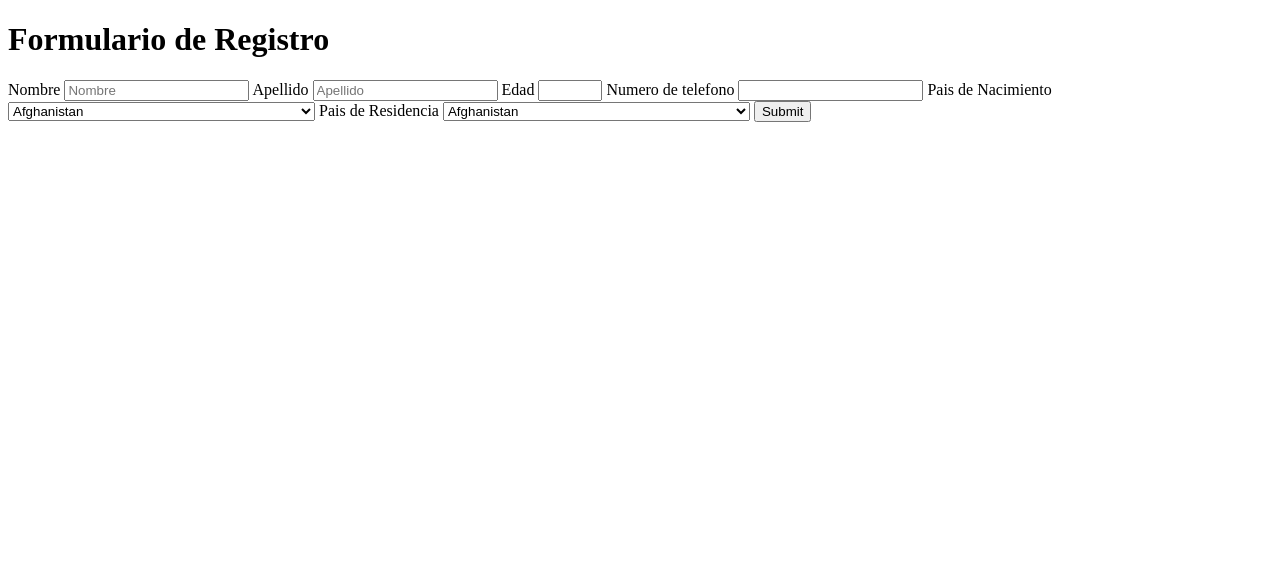
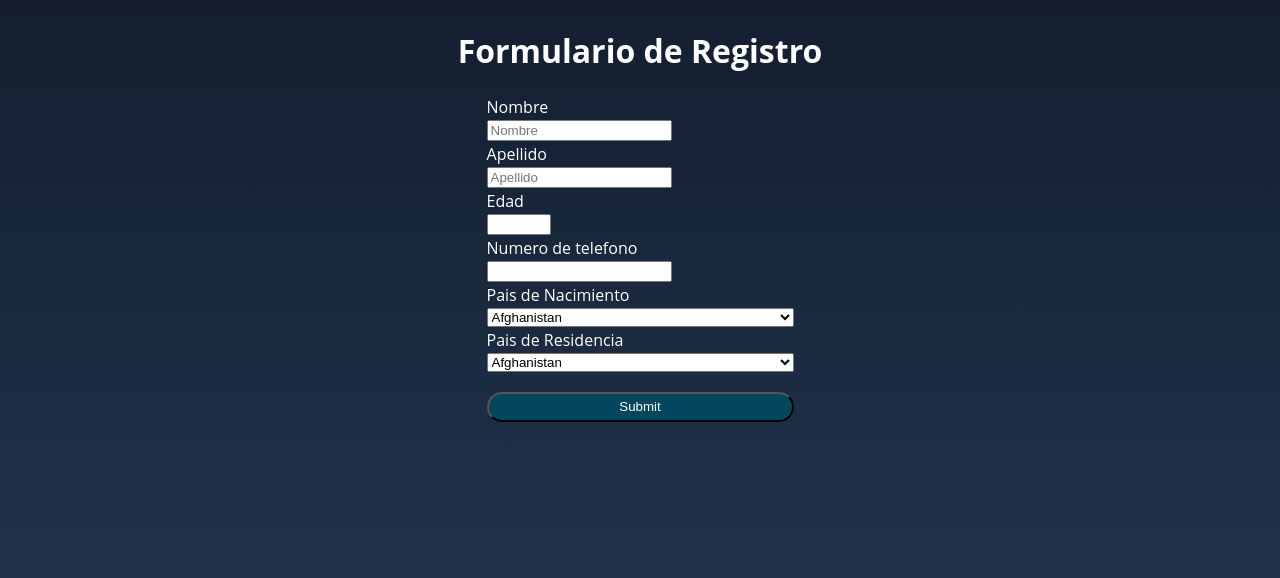
Before and after one commit to Dvillano/formulario-cursoReact, a plain HTML site: page public/index.html in a window 1280 px wide. Drawn offline with Linux system fonts and the light colour scheme.

Commit message:
Added styles of form

```diff
--- a/public/index.html
+++ b/public/index.html
@@ -4,11 +4,13 @@
     <meta charset="UTF-8">
     <meta http-equiv="X-UA-Compatible" content="IE=edge">
     <meta name="viewport" content="width=device-width, initial-scale=1.0">
+    <link rel="stylesheet" href="style.css">
     <title>Formulario de registro</title>
 </head>
 <body>
+
+    <div id="container">
         <h1>Formulario de Registro</h1>
-
         <form action="/form" method="POST">
 
             <!-- Nombre -->
@@ -526,8 +528,9 @@
                 </select>
 
             <!-- Enviar formulario -->
-        <input type="submit" name="Enviar formulario">
-
+            <input type="submit" class="send-btn" name="Enviar formulario">
         </form>
+    </div>
+    <script src="./script.js"></script>
 </body>
 </html>
--- a/public/style.css
+++ b/public/style.css
@@ -0,0 +1,40 @@
+html {
+    height: 100%;
+}
+
+body {
+    font-family: 'Open Sans', sans-serif;
+    background: linear-gradient(#141e30, #243b55);
+
+    color: #fff
+}
+
+#container {
+    display: flex;
+    flex-direction: column;
+    align-items: center;
+}
+
+input {
+    display: block;
+    margin: 0;
+}
+
+select {
+    display: block;
+    margin: 2px 0px;
+}
+
+label {
+    display: block;
+    margin: 2px 0px;
+}
+
+.send-btn {
+    margin-top: 20px;
+    width: 100%;
+    height: 30px;
+    background-color: #02475e;
+    border-radius: 20px;
+    color: #fff;
+}
```
Lines whose indentation alone changed are shown as unchanged.
